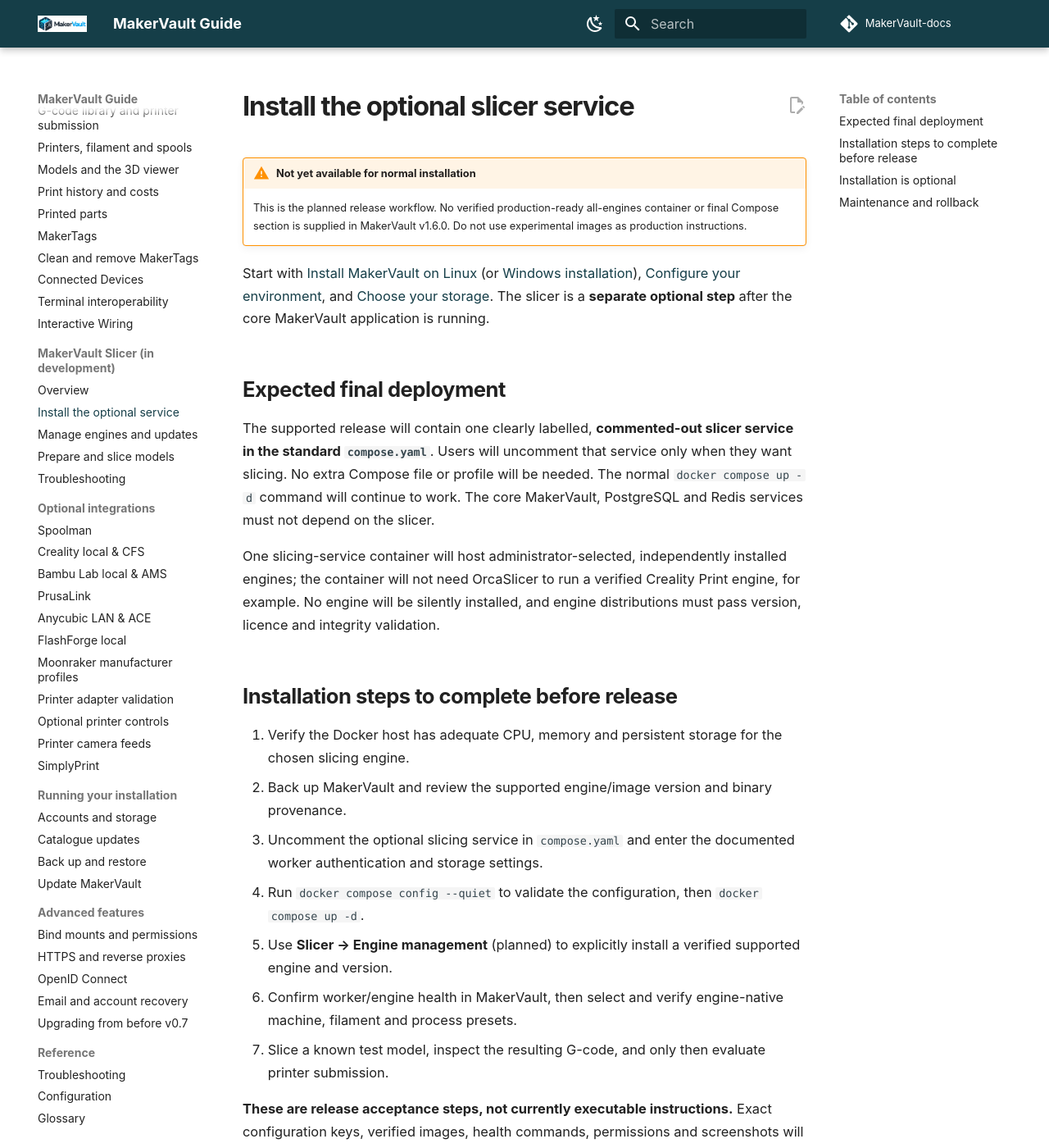
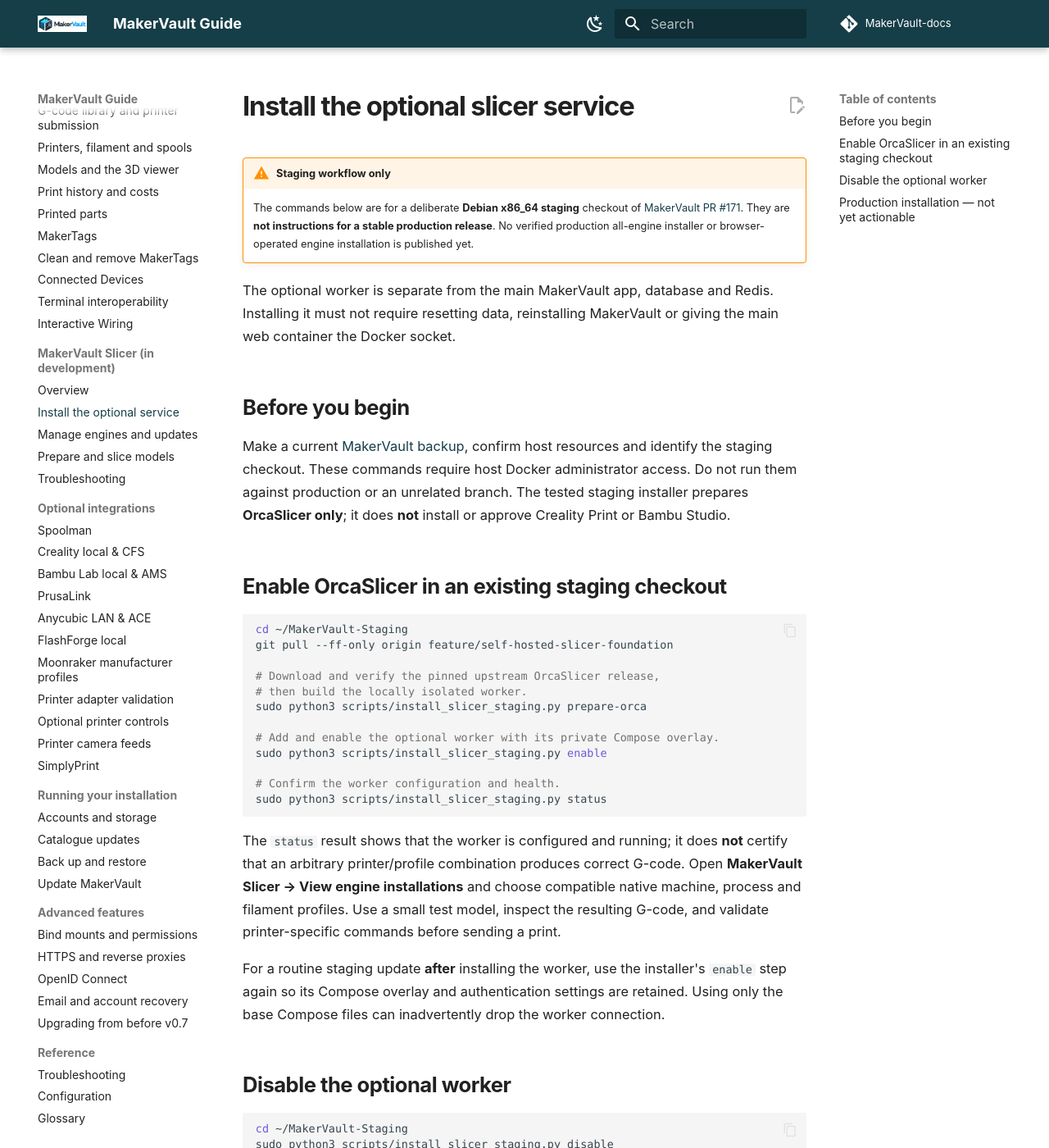
Before and after one commit to gavrd7/MakerVault-docs, an MkDocs documentation site: the page built from docs/guide/slicer/installation.md, in a window 1280 px wide and 1400 px high. Shown: the whole window at 82% size. Built offline with MkDocs 1.6.1 and Material for MkDocs 9.7.7, drawn with Linux system fonts in a browser that asks for light colours; comment, search, counter and statistics services are not loaded; some of the changed text lies outside the part shown.

Commit message:
docs(slicer): refresh beta guidance for installation.md

````diff
--- a/docs/guide/slicer/installation.md
+++ b/docs/guide/slicer/installation.md
@@ -1,34 +1,46 @@
 # Install the optional slicer service
 
-!!! warning "Not yet available for normal installation"
-    This is the planned release workflow. No verified production-ready all-engines container or final Compose section is supplied in MakerVault v1.6.0. Do not use experimental images as production instructions.
+!!! warning "Staging workflow only"
+    The commands below are for a deliberate **Debian x86_64 staging** checkout of [MakerVault PR #171](https://github.com/gavrd7/MakerVault/pull/171). They are **not instructions for a stable production release**. No verified production all-engine installer or browser-operated engine installation is published yet.
 
-Start with [Install MakerVault on Linux](../getting-started/install.md) (or [Windows installation](../getting-started/windows.md)), [Configure your environment](../getting-started/environment.md), and [Choose your storage](../getting-started/storage.md). The slicer is a **separate optional step** after the core MakerVault application is running.
+The optional worker is separate from the main MakerVault app, database and Redis. Installing it must not require resetting data, reinstalling MakerVault or giving the main web container the Docker socket.
 
-## Expected final deployment
+## Before you begin
 
-The supported release will contain one clearly labelled, **commented-out slicer service in the standard `compose.yaml`**. Users will uncomment that service only when they want slicing. No extra Compose file or profile will be needed. The normal `docker compose up -d` command will continue to work. The core MakerVault, PostgreSQL and Redis services must not depend on the slicer.
+Make a current [MakerVault backup](../administration/backup.md), confirm host resources and identify the staging checkout. These commands require host Docker administrator access. Do not run them against production or an unrelated branch. The tested staging installer prepares **OrcaSlicer only**; it does **not** install or approve Creality Print or Bambu Studio.
 
-One slicing-service container will host administrator-selected, independently installed engines; the container will not need OrcaSlicer to run a verified Creality Print engine, for example. No engine will be silently installed, and engine distributions must pass version, licence and integrity validation.
+## Enable OrcaSlicer in an existing staging checkout
 
-## Installation steps to complete before release
+```bash
+cd ~/MakerVault-Staging
+git pull --ff-only origin feature/self-hosted-slicer-foundation
 
-1. Verify the Docker host has adequate CPU, memory and persistent storage for the chosen slicing engine.
-2. Back up MakerVault and review the supported engine/image version and binary provenance.
-3. Uncomment the optional slicing service in `compose.yaml` and enter the documented worker authentication and storage settings.
-4. Run `docker compose config --quiet` to validate the configuration, then `docker compose up -d`.
-5. Use **Slicer → Engine management** (planned) to explicitly install a verified supported engine and version.
-6. Confirm worker/engine health in MakerVault, then select and verify engine-native machine, filament and process presets.
-7. Slice a known test model, inspect the resulting G-code, and only then evaluate printer submission.
+# Download and verify the pinned upstream OrcaSlicer release,
+# then build the locally isolated worker.
+sudo python3 scripts/install_slicer_staging.py prepare-orca
 
-**These are release acceptance steps, not currently executable instructions.** Exact configuration keys, verified images, health commands, permissions and screenshots will be added after a full end-to-end implementation and testing.
+# Add and enable the optional worker with its private Compose overlay.
+sudo python3 scripts/install_slicer_staging.py enable
 
-## Installation is optional
+# Confirm the worker configuration and health.
+sudo python3 scripts/install_slicer_staging.py status
+```
 
-If the worker is absent, MakerVault's navigation disables **MakerVault Slicer**, and **3D Printing** shows **No slicer installed or enabled** with a guidance link. Models, G-code, printer monitoring and other 3D Printing functions are unaffected.
+The `status` result shows that the worker is configured and running; it does **not** certify that an arbitrary printer/profile combination produces correct G-code. Open **MakerVault Slicer → View engine installations** and choose compatible native machine, process and filament profiles. Use a small test model, inspect the resulting G-code, and validate printer-specific commands before sending a print.
 
-For an enabled but unhealthy/invalid worker the app instead reports **Slicer service unavailable**. See [Troubleshooting](troubleshooting.md).
+For a routine staging update **after** installing the worker, use the installer's `enable` step again so its Compose overlay and authentication settings are retained. Using only the base Compose files can inadvertently drop the worker connection.
 
-## Maintenance and rollback
+## Disable the optional worker
 
-See [Update MakerVault](../administration/updates.md) for the base application. The future optional service will have its own explicit engine update and rollback process in [Manage slicing engines](engines.md); simply updating the main app will not silently download slicer engines.
+```bash
+cd ~/MakerVault-Staging
+sudo python3 scripts/install_slicer_staging.py disable
+```
+
+This removes worker execution without resetting the application's database or G-code library. **Never** run `docker compose down -v` as a way to disable the slicer. Do not share or commit `.slicer-staging.env`; it contains private worker credentials.
+
+## Production installation — not yet actionable
+
+The intended release experience is one optional service/container and independently approved engine installations. A final supported image, exact configuration, upgrade/rollback procedure and administrator UI must be published and tested before providing production commands. Do not uncomment hypothetical services, substitute unreviewed images or grant the web app privileged Docker access to work around missing functionality.
+
+Without a healthy worker, MakerVault's other 3D Printing features continue to work; [troubleshooting](troubleshooting.md) explains the status messages. Refer to [engine selection and profiles](engines.md) once a verified worker is available.
````
